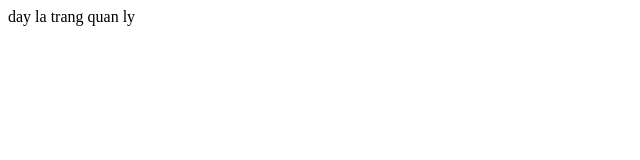
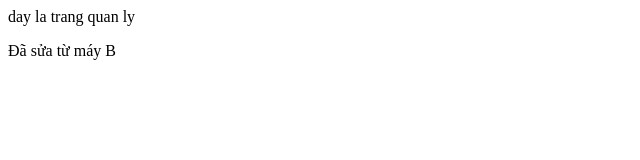
Before and after one commit to quachthanhphuu-maker/test-git, a plain HTML site: page quanly.html in a window 1280 px wide. Shown: the whole page, without its empty margins (0-640 px from the left). Drawn offline with Linux system fonts and the light colour scheme.

Commit message:
sua quanly

```diff
--- a/quanly.html
+++ b/quanly.html
@@ -6,5 +6,10 @@
 </head>
 <body>
     <p>day la trang quan ly</p>
+
+
+
+
+    <p>Đã sửa từ máy B</p>
 </body>
 </html>
```
